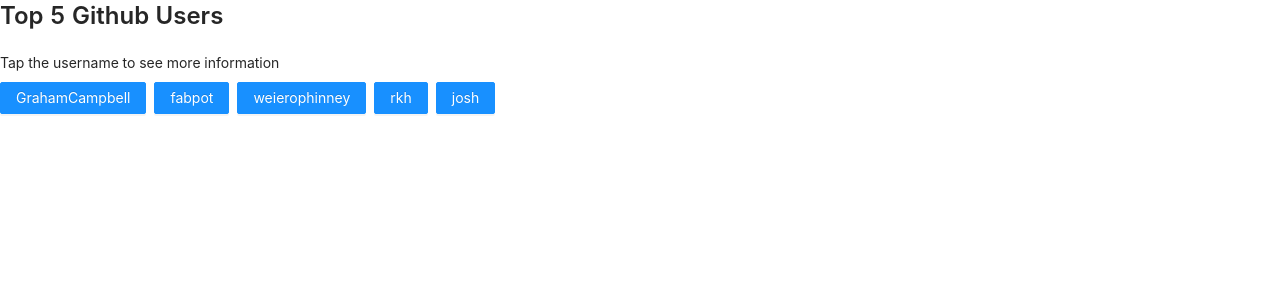
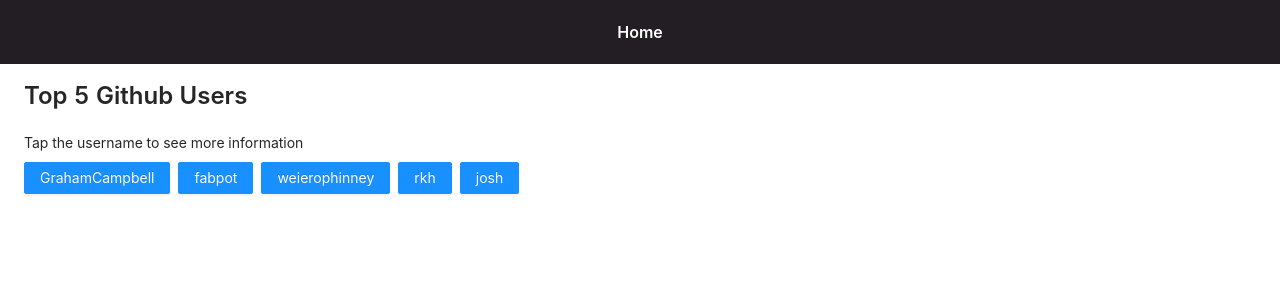
Before and after one commit to monmush/inspectorio-challenge, a React (Vite) app: page / in a window 1280 px wide. Shown: the top 300 px of the page. Built offline with nearby package versions, Linux system fonts and the light colour scheme.

Commit message:
feat: layout component

```diff
--- /dev/null
+++ b/src/components/Layout.tsx
@@ -0,0 +1,37 @@
+import React from "react";
+import { Button, Layout as AntLayout, Typography } from "antd";
+import { LeftOutlined } from "@ant-design/icons";
+
+type Props = {
+  children?: React.ReactNode;
+  title: string;
+  onBack?: () => void;
+};
+
+const Layout: React.FC<Props> = ({ title, children, onBack }) => {
+  return (
+    <AntLayout className="layout">
+      <AntLayout.Header className="layout-header">
+        {onBack && (
+          <Button
+            icon={<LeftOutlined />}
+            type="text"
+            className="layout-back"
+            onClick={onBack}
+          >
+            Back
+          </Button>
+        )}
+
+        <Typography.Title level={5} className="layout-title">
+          {title}
+        </Typography.Title>
+      </AntLayout.Header>
+      <AntLayout.Content className="layout-content">
+        {children}
+      </AntLayout.Content>
+    </AntLayout>
+  );
+};
+
+export default Layout;
--- a/src/index.css
+++ b/src/index.css
@@ -1 +1,24 @@
 @import "antd/dist/antd.css";
+
+.layout-header {
+  background-color: #221e24;
+  display: flex;
+  align-items: center;
+  justify-items: center;
+  flex-direction: row;
+}
+
+.layout-back {
+  color: #fff;
+  padding: 0;
+}
+
+.layout-title {
+  margin: 0 auto !important;
+  color: #fff !important;
+}
+
+.layout-content {
+  padding: 16px 24px;
+  background-color: #fff;
+}
--- a/src/pages/Home.tsx
+++ b/src/pages/Home.tsx
@@ -1,5 +1,6 @@
 import { Button, Space, Typography } from "antd";
 import React, { useState } from "react";
+import Layout from "../components/Layout";
 
 const TOP_5_USERS = [
   "GrahamCampbell",
@@ -27,6 +28,7 @@
   };
 
   return (
+    <Layout title="Home">
       <Space direction="vertical">
         <Typography.Title level={3}>Top 5 Github Users</Typography.Title>
         <Typography.Text>
@@ -34,6 +36,7 @@
         </Typography.Text>
         <Space>{TOP_5_USERS.map(renderUsers)}</Space>
       </Space>
+    </Layout>
   );
 };
 
```
Lines whose indentation alone changed are shown as unchanged.
